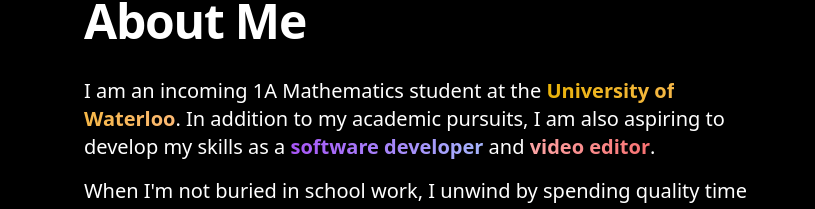
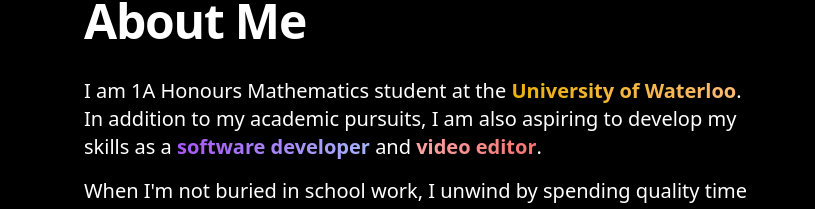
Before and after one commit to adithayyil/adithayyil.me, a React (Vite) app: page / in a window 1280 px wide. Shown: the part 687-896 px from the top of the page, without its empty margins (220-1035 px from the left). Built offline with nearby package versions, Linux system fonts and the light colour scheme.

Commit message:
Update About.tsx

```diff
--- a/src/components/About.tsx
+++ b/src/components/About.tsx
@@ -9,7 +9,7 @@
       <div className="prose prose-zinc prose-headings:scroll-mt-6 prose-a:text-blue-500 dark:prose-invert sm:prose-lg lg:prose-xl text-white text-base sm:text-lg lg:text-xl space-y-4">
         {" "}
         <p>
-          I am an incoming 1A Mathematics student at the{" "}
+          I am 1A Honours Mathematics student at the{" "}
           <strong className="bg-gradient-to-r from-yellow-500 to-orange-300 bg-clip-text text-center text-transparent">
             University of Waterloo
           </strong>
```
